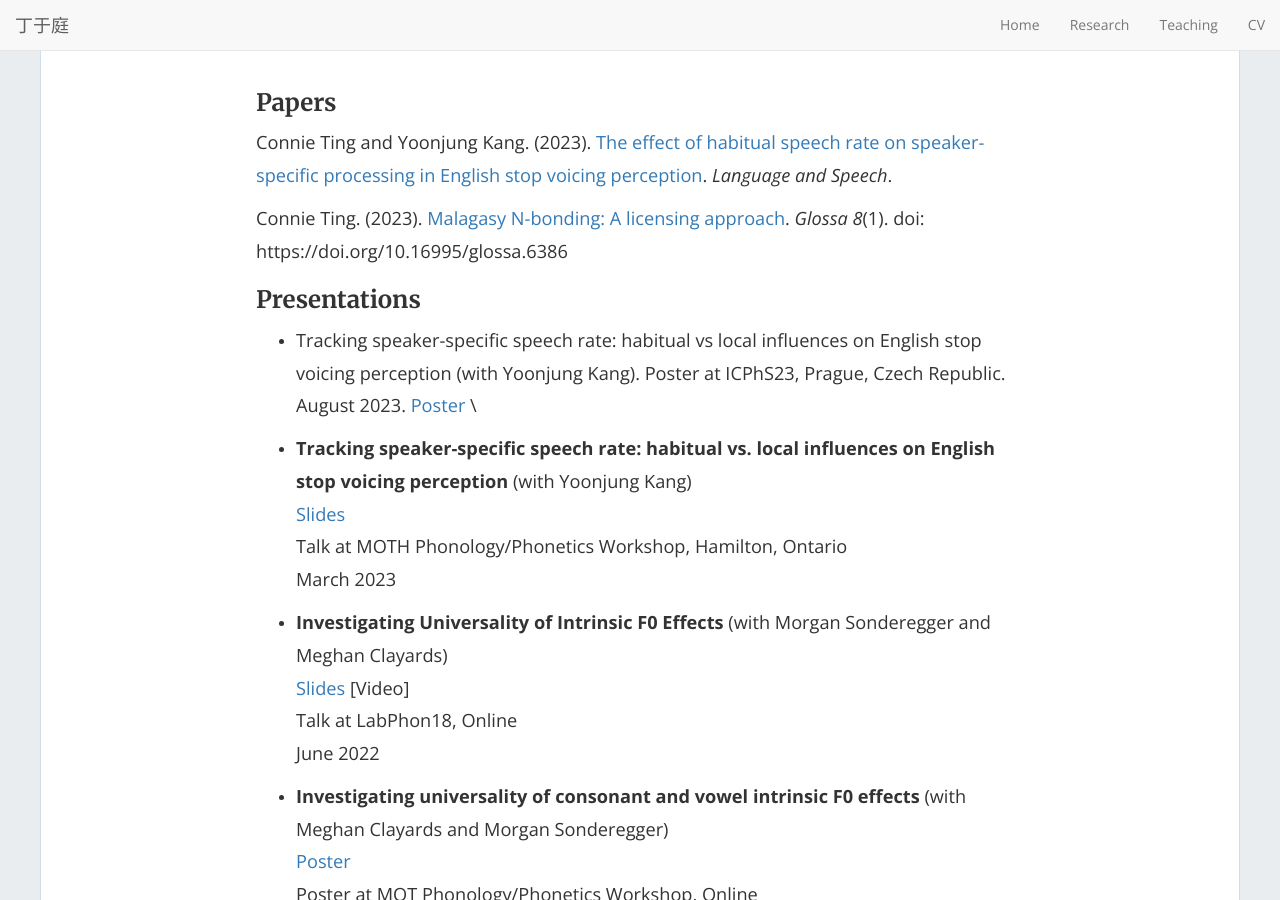
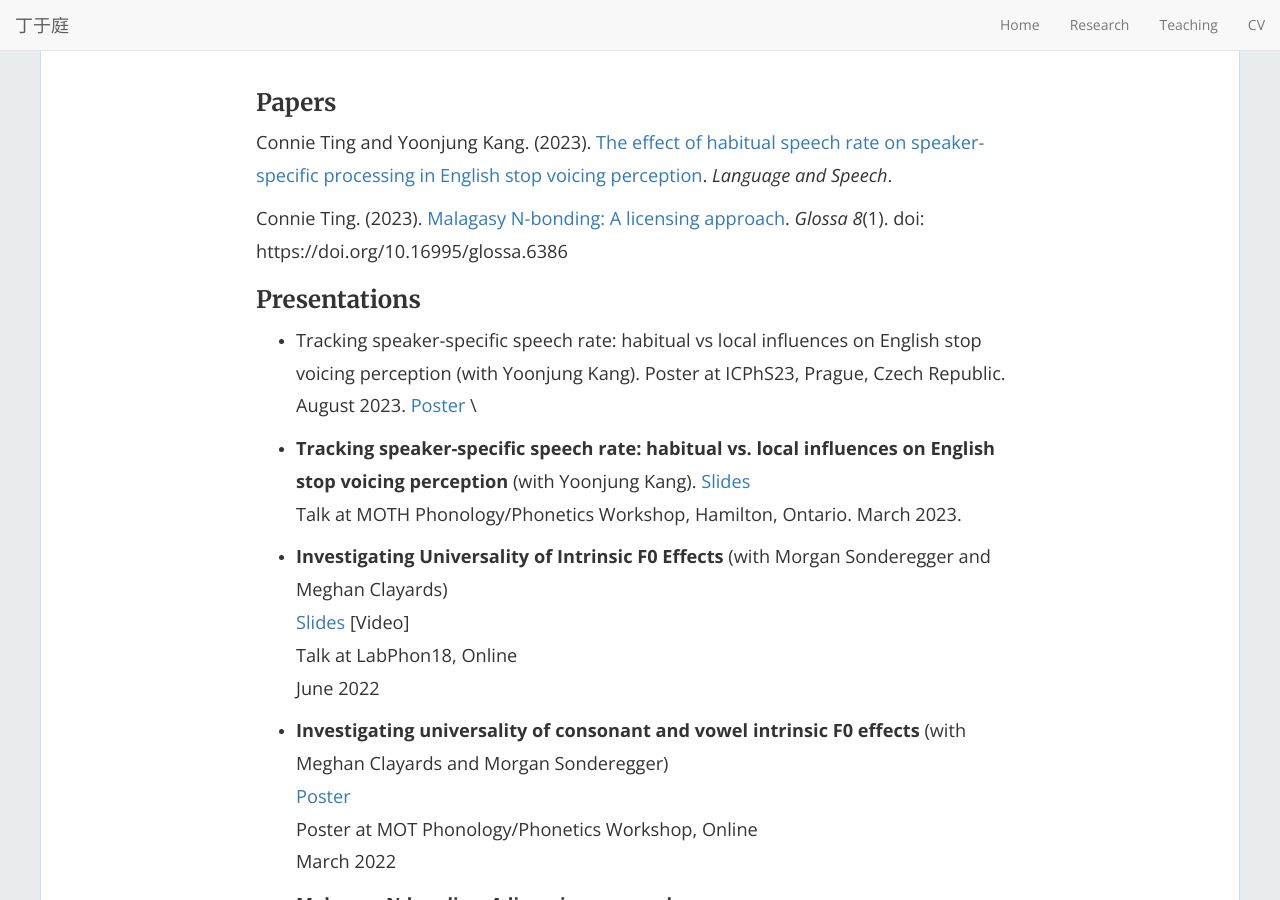
Before and after one commit to connieting/connieting.github.io, a Jekyll site: the page built from research.md, in a window 1280 px wide and 900 px high. Built offline with Jekyll 4.4.1, drawn with Linux system fonts in a browser that asks for light colours; nearby versions of some CDN libraries.

```diff
--- a/research.md
+++ b/research.md
@@ -15,10 +15,8 @@ Connie Ting. (2023). [Malagasy N-bonding: A licensing approach](https://www.glos
 
 - Tracking speaker-specific speech rate: habitual vs local influences on English stop voicing perception (with Yoonjung Kang). Poster at ICPhS23, Prague, Czech Republic. August 2023. [Poster](/imgs/guava.jpeg) \
 
-- **Tracking speaker-specific speech rate: habitual vs. local influences on English stop voicing perception** (with Yoonjung Kang) \
-  [Slides](/imgs/guava.jpeg) \
-  Talk at MOTH Phonology/Phonetics Workshop, Hamilton, Ontario \
-  March 2023
+- **Tracking speaker-specific speech rate: habitual vs. local influences on English stop voicing perception** (with Yoonjung Kang). [Slides](/imgs/guava.jpeg) \
+  Talk at MOTH Phonology/Phonetics Workshop, Hamilton, Ontario. March 2023.
 
 - **Investigating Universality of Intrinsic F0 Effects** (with Morgan Sonderegger and Meghan Clayards) \
   [Slides](/imgs/guava.jpeg) [Video] \
```
